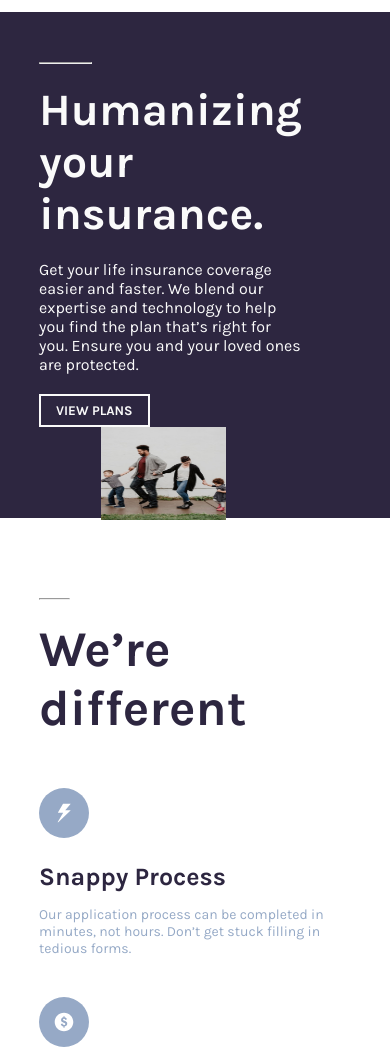
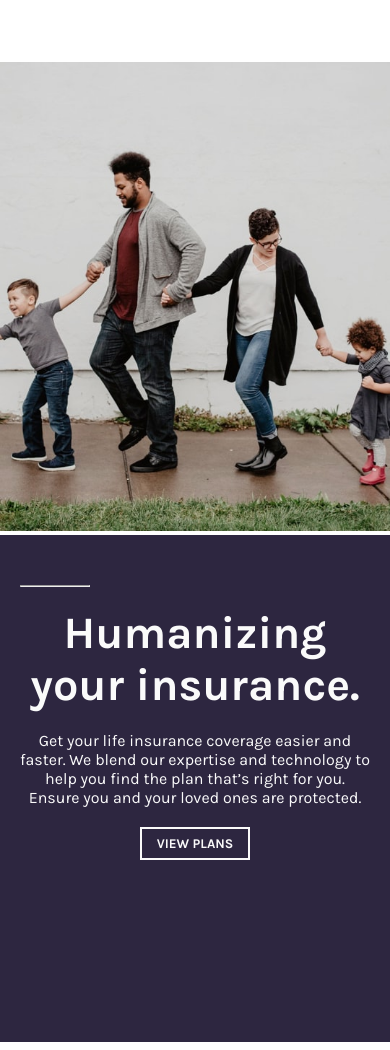
Before and after one commit to codetophel/insure-landing-page-master, a plain HTML site: page insure-landing-page-master/index.html in a window 390 px wide. Shown: the part 50-1100 px from the top of the page. Drawn offline with Linux system fonts and the light colour scheme.

Commit message:
modified:   insure-landing-page-master/index.html

```diff
--- a/insure-landing-page-master/index.html
+++ b/insure-landing-page-master/index.html
@@ -92,21 +92,19 @@
         display: none;
       }
 
-      .intro {
+      .row {
+        display: flex;
+        flex-wrap: wrap;
+        padding: 50px 10%;
+        justify-content: space-between;
+      }
+
+      .intro-col-1 {
+        flex-basis: 40%;
         background: hsl(256, 26%, 20%);
         color: hsl(0, 0%, 98%);
         height: 60vh;
         margin-bottom: 50px;
-      }
-
-      .row {
-        display: flex;
-        flex-wrap: wrap;
-        padding: 50px 10%;
-      }
-
-      .intro-col-1 {
-        flex-basis: 40%;
       }
 
       .intro-col-1 h2 {
@@ -147,8 +145,6 @@
 
       .intro-col-2 img {
         width: 100%;
-        height: 60%;
-        margin-left: 50%;
       }
       .container {
         padding: 10px 10%;
@@ -362,6 +358,57 @@
         .social-row h2 {
           margin-bottom: 20px;
         }
+
+        .services {
+          text-align: center;
+        }
+        .services hr {
+          width: 50%;
+          margin: 20px auto;
+          color: hsl(216, 30%, 68%);
+        }
+
+        .subtitle {
+          font-size: 40px;
+          margin-bottom: 15px;
+        }
+
+        .service h3 {
+          margin-bottom: 10px;
+          font-size: 20px;
+          color: hsl(256, 26%, 20%);
+        }
+
+        .service p {
+          font-size: 14px;
+          color: hsl(216, 30%, 68%);
+        }
+
+        .intro-col-1,
+        .intro-col-2 {
+          flex-basis: 100%;
+          align-items: center;
+          justify-content: center;
+        }
+
+        .intro-col-1 {
+          margin-top: 0;
+          text-align: center;
+          padding: 50px 5%;
+        }
+
+        .row {
+          align-items: center;
+          justify-content: center;
+          flex-flow: wrap-reverse;
+          padding: 50px 0;
+        }
+
+        .intro-col-2 img {
+          width: 100%;
+          height: 100%;
+          margin: 0;
+        }
       }
     </style>
   </head>
```
